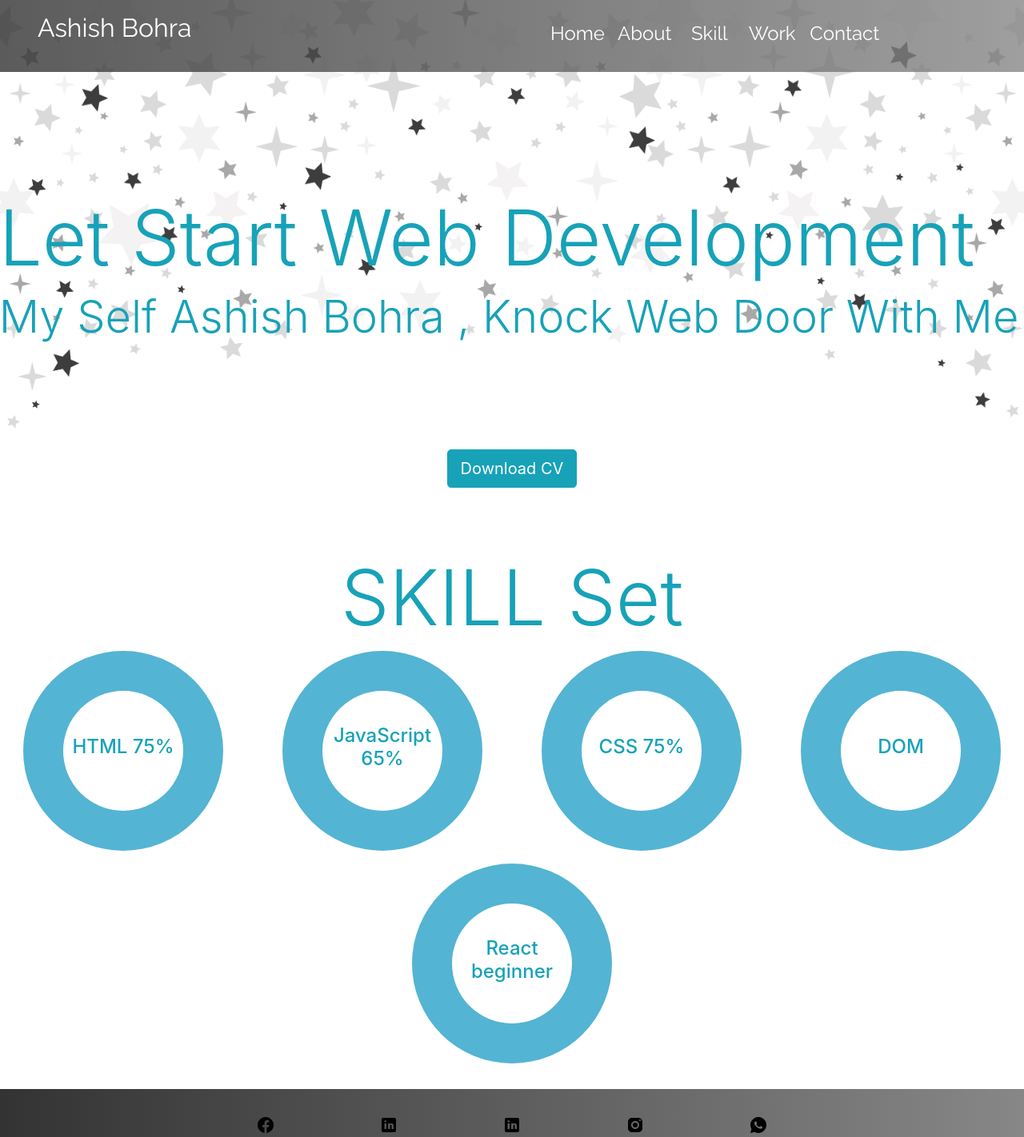
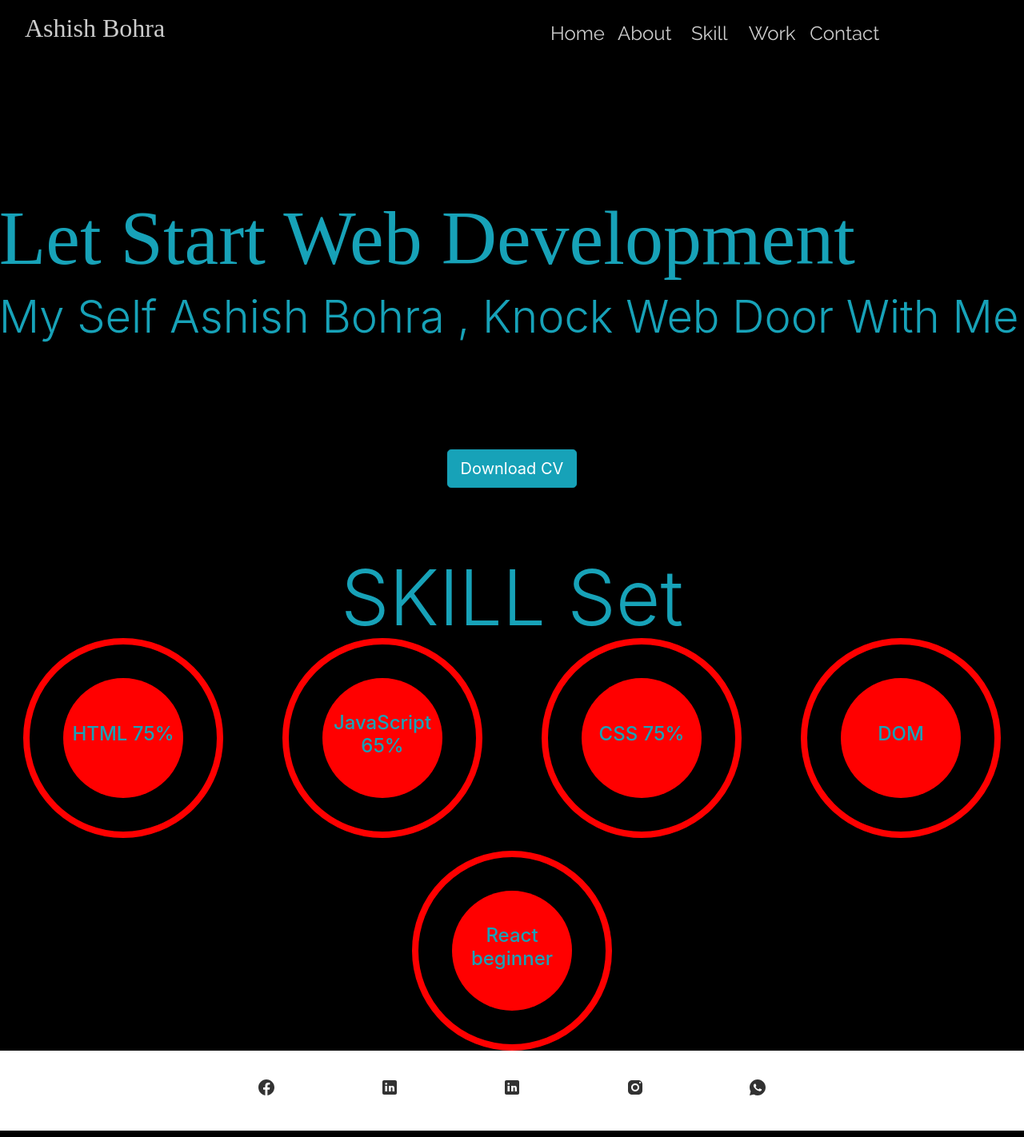
Before and after one commit to ashishbohra7231/myportfolio_ashish2, a plain HTML site: page index.html in a window 1280 px wide. Shown: the top 1422 px of the page at 80% size. Drawn offline with Linux system fonts and the light colour scheme.

Commit message:
Update style.css

```diff
--- a/style.css
+++ b/style.css
@@ -1,20 +1,33 @@
+body {
+  background-color: #000000;
+}
 header {
     position: fixed;
     width: 100%;
     z-index: 50;
 }
 a{
-    color: #fff;
+    color: #ffffff
    }
 
-.heading {
-    font-size: 32px;
-    font-family: 'Raleway', sans-serif;
-    margin-left: 1rem;
-
-    margin-bottom: auto;
+li {
+  color:#ffffff;
+  font-weight: 400;
 }
 
+
+.heading {
+  color:#ffffff;
+    font-size: 32px;
+    font-weight: 200;
+    font-family: 'Playfair Display', serif;
+
+}
+.webtitle{
+  font-family: 'Playfair Display', serif;
+  font-weight: 50;
+  color: #000000;
+}
 
 .navbar1 {
   display: grid;
@@ -23,9 +36,9 @@ a{
     width: 100%;
     padding: 1rem;
 
-   background : linear-gradient(to left, rgb(136, 135, 135) , rgb(51, 51, 51));
+   background :#000000;
    opacity: 0.8;
-   color: #fff;
+   color: #ffffff;
 
 }
 .navbar1 >:nth-child(2) {
@@ -42,8 +55,7 @@ a{
     font-size: 1.5rem;
     padding: 8px;
     font-family: 'Raleway', sans-serif;
-
-    text-align: center;
+       text-align: center;
 
 
 }
@@ -87,7 +99,7 @@ a{
     z-index: -1;
     height: 100vh;
     width: 100%;
-    background-image: url(./stars.jpg);
+    background : black;
     background-repeat: no-repeat;
     background-size: cover;
 
@@ -99,7 +111,7 @@ a{
     z-index: -1;
     height: 100vh;
     width: 100%;
-    background-image: url(./stars-about.jpg);
+    background : black;
 
     background-size: cover;
 
@@ -107,10 +119,13 @@ a{
 .intro{
     display: flex;
     flex-direction: column;
-
+    background: black;
     align-items: center;
     justify-content: center;
      padding-top: 15rem;
+}
+.intro +div {
+  background-color: #000000;
 }
 
 .intro >div >:nth-child(2){
@@ -150,7 +165,8 @@ a{
     position: relative;
     width: 250px;
     height: 250px;
-    background-color:#54B4D3;
+    background-color :black;
+    border: 8px red solid;
     border-radius: 50%;
     display: flex;
     justify-content: center;
@@ -162,11 +178,12 @@ a{
 
     width: 150px;
     height: 150px;
-    background-color: rgb(255, 255, 255);
+    background-color: rgb(255, 0, 0);
     border-radius: 50%;
     display: flex;
     justify-content: center;
     align-items: center;
+    color: #ffffff;
   }
 
   .skillset {
@@ -174,19 +191,19 @@ a{
     justify-content: space-around;
     flex-wrap: wrap;
     gap: 1rem ;
-
+    background: #000000;
+    margin-top: -1rem;
 
   }
   .intro +div {
     padding-top: 5rem;
   }
 
-
   /* about */
 
 .aboutme > * {
-    position: relative;
-    padding-top: 100px ;
+    background-color: #000000;
+
     margin-left: auto;
     margin-right: auto;
     width: 65%;
@@ -205,13 +222,10 @@ a{
 
 .footer{
   position: absolute;
-  margin-top: 2rem;
-  background : linear-gradient(to left, rgb(136, 135, 135) , rgb(51, 51, 51));
+
+  background : rgb(255, 255, 255)  ;
    height: 100px;
    width: 100%;
-
-
-
 }
 .footer >div {
   display: flex;
@@ -221,6 +235,9 @@ a{
   margin-left: auto;
   margin-right: auto;
   padding-top: 2rem;
+  border: #ffffff 1px solid;
+  background-color: #ffffff;
+  opacity: 0.8;
 
 }
 
@@ -238,5 +255,4 @@ a{
   margin-left: auto;
   margin-right: auto;
 
-
 }
```
